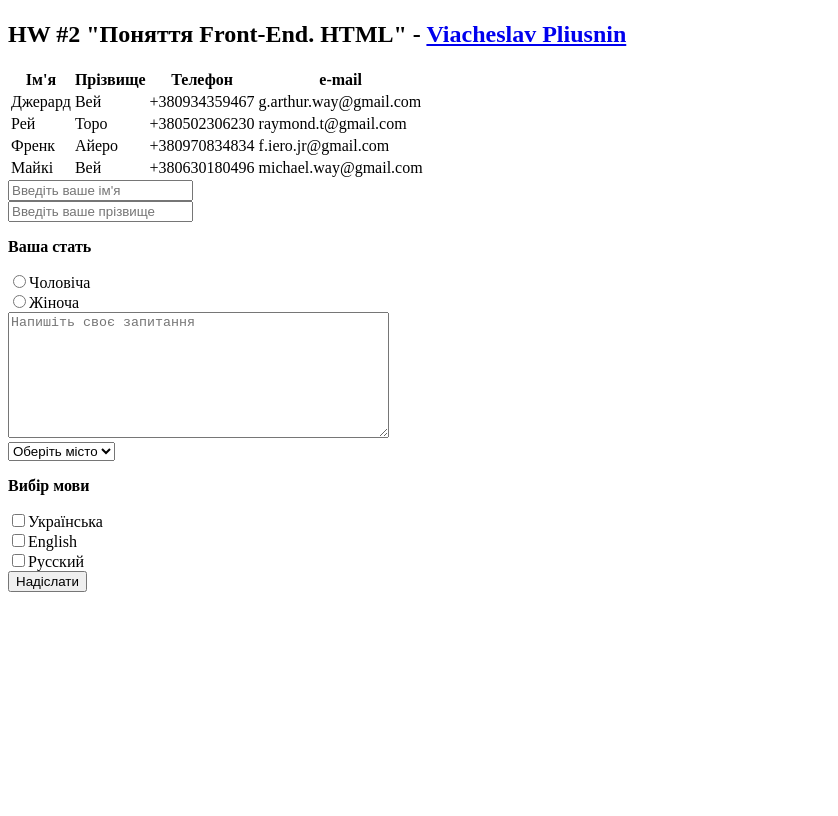
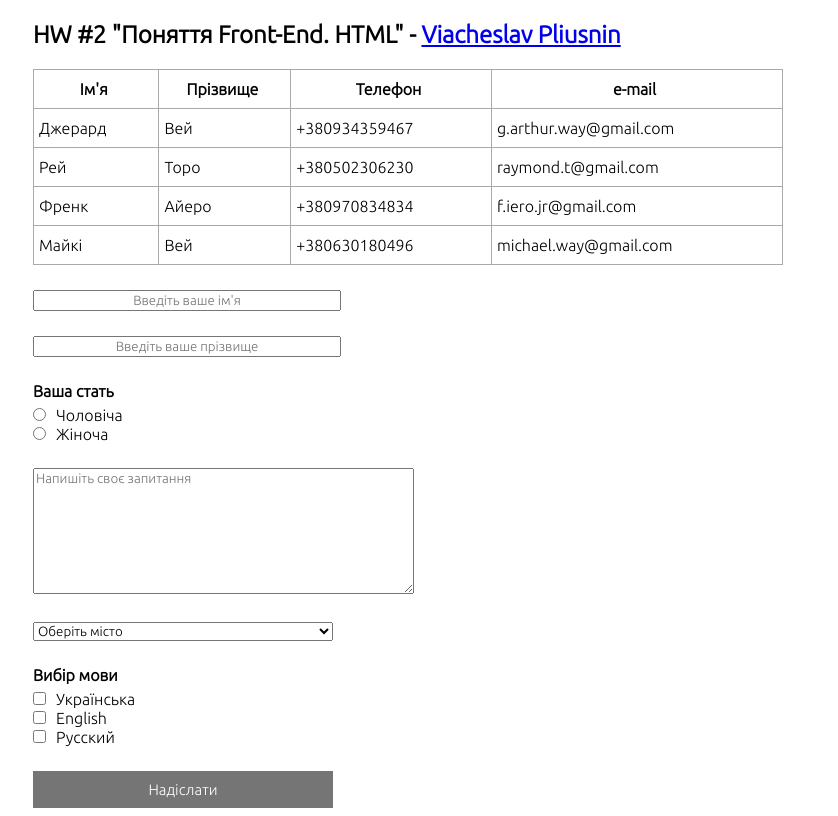
Before and after one commit to ViacheslavPliusnin/hw-2-Front-End-HTML, a plain HTML site: page hw2_front-end_html/index.html in a window 1280 px wide. Shown: the whole page, without its empty margins (0-838 px from the left). Drawn offline with Linux system fonts and the light colour scheme.

Commit message:
Styles added

```diff
--- a/hw2_front-end_html/index.css
+++ b/hw2_front-end_html/index.css
@@ -0,0 +1,69 @@
+@import url('https://fonts.googleapis.com/css2?family=Ubuntu:wght@300&display=swap');
+        body {
+            font-family: "Ubuntu", sans-serif;
+        }
+        h2 {
+            text-align:left;
+            margin-left: 25px;
+        }
+        table, th, td {
+            border: 1px solid darkgray;
+            border-collapse: collapse;
+        }
+        th, td {
+            padding: 10px 10px 10px 5px;
+        }
+        table {
+            width: 750px;
+            margin-left: 25px;
+        }
+        th {
+            text-decoration: solid;
+            text-align: center;
+        }
+        td {
+            text-align: left;
+        }
+        .name {
+            width: 300px;
+            margin-top: 25px;
+            margin-left: 25px;
+            text-align: center;
+            font-family: "Ubuntu", sans-serif;
+        }
+        p {
+            margin-top: 25px;
+            margin-left: 25px;
+            margin-bottom: 5px;
+        }
+        .sex {
+            margin-left: 25px;
+            margin-right: 10px;
+        }
+        textarea {
+            margin-left: 25px;
+            margin-top: 25px;
+            font-family: "Ubuntu", sans-serif;
+        }
+        select {
+            margin-left: 25px;
+            margin-top: 25px;
+            font-family: "Ubuntu", sans-serif;
+            width: 300px;
+        }
+        .language {
+            margin-left: 25px;
+            margin-right: 10px;
+        }
+        button {
+            margin-top: 25px;
+            margin-left: 25px;
+            width: 300px;
+            font-family: "Ubuntu", sans-serif;
+            background-color: rgb(117, 117, 117);
+            border: none;
+            color: white;
+            font-size: 15px;
+            padding: 10px;
+            text-align: center;
+        }
--- a/hw2_front-end_html/index.html
+++ b/hw2_front-end_html/index.html
@@ -5,6 +5,7 @@
     <title>
         HW "Поняття Front-End. HTML"
     </title>
+    <link rel="stylesheet" href="index.css">
 </head>
 <body>
     <h1></h1>
```
